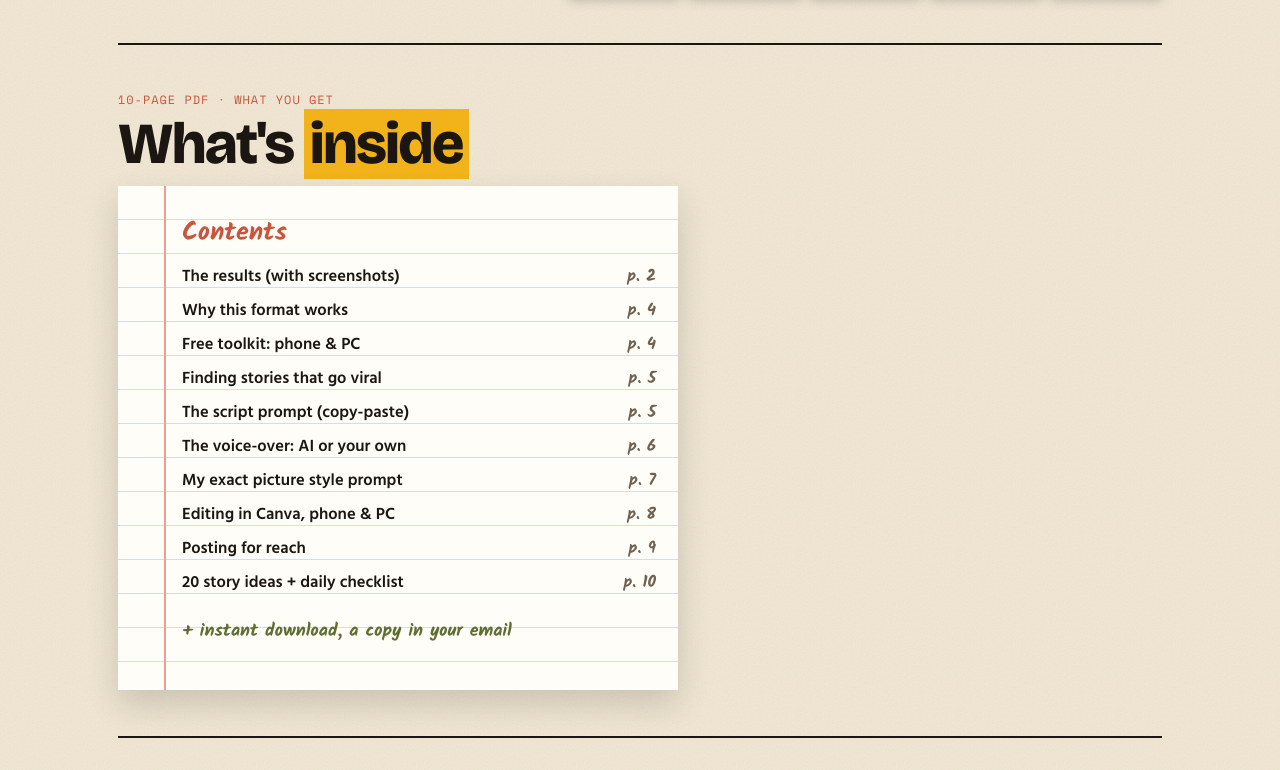
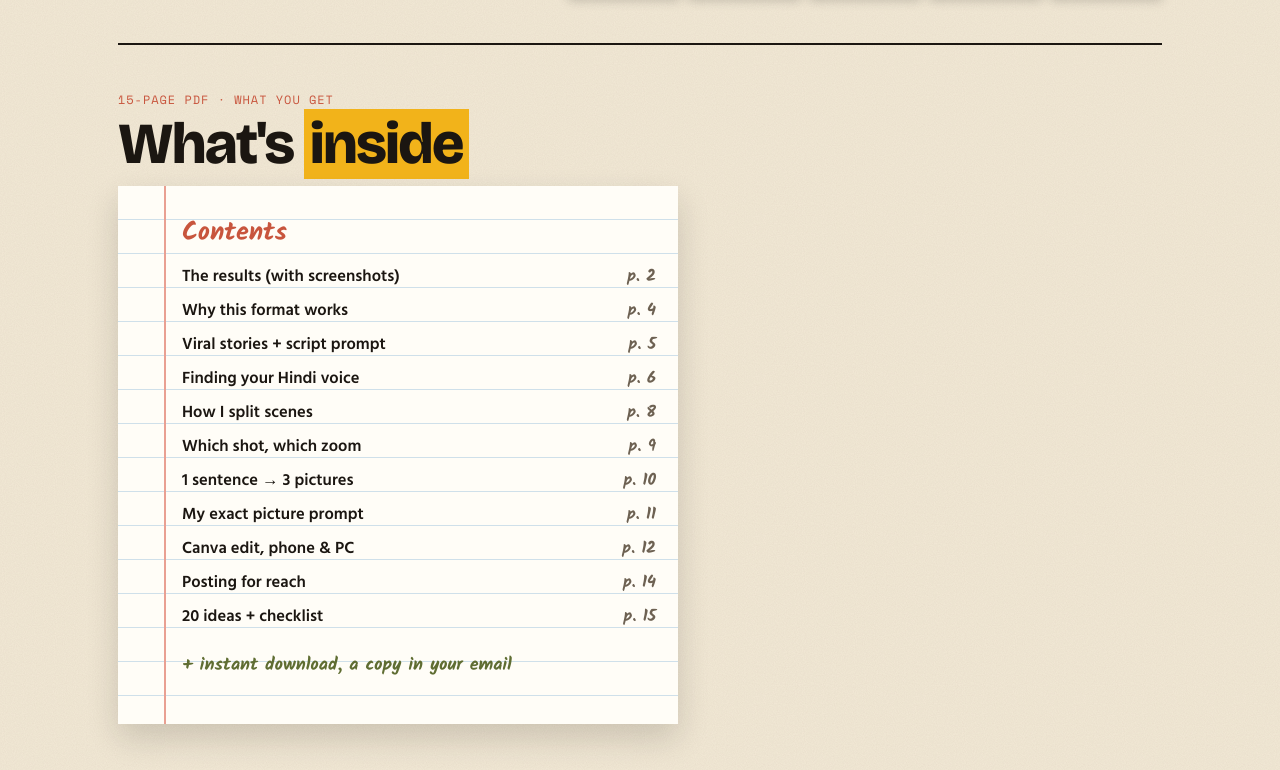
Before and after one commit to SahilScripts/reel-guide, a plain HTML site: page wiser/index.html in a window 1280 px wide. Shown: the part 1750-2520 px from the top of the page. Drawn offline with nearby package versions, Linux system fonts and the light colour scheme; no server answers.

Commit message:
Wiser guide: 15 pages (voice search, storyboard, shots and zoom, examples)
Co-Authored-By: Claude Opus 5.5 <noreply@anthropic.com>

```diff
--- a/wiser/index.html
+++ b/wiser/index.html
@@ -171,21 +171,22 @@ footer a{margin-right:12px}
   </section>
 
   <section class="sec">
-    <div class="kick mono">10-page PDF · what you get</div>
+    <div class="kick mono">15-page PDF · what you get</div>
     <h2>What's <em>inside</em></h2>
     <div class="note-page">
       <h3>Contents</h3>
       <ul class="toc">
         <li><b>The results (with screenshots)</b><i>p. 2</i></li>
         <li><b>Why this format works</b><i>p. 4</i></li>
-        <li><b>Free toolkit: phone &amp; PC</b><i>p. 4</i></li>
-        <li><b>Finding stories that go viral</b><i>p. 5</i></li>
-        <li><b>The script prompt (copy-paste)</b><i>p. 5</i></li>
-        <li><b>The voice-over: AI or your own</b><i>p. 6</i></li>
-        <li><b>My exact picture style prompt</b><i>p. 7</i></li>
-        <li><b>Editing in Canva, phone &amp; PC</b><i>p. 8</i></li>
-        <li><b>Posting for reach</b><i>p. 9</i></li>
-        <li><b>20 story ideas + daily checklist</b><i>p. 10</i></li>
+        <li><b>Viral stories + script prompt</b><i>p. 5</i></li>
+        <li><b>Finding your Hindi voice</b><i>p. 6</i></li>
+        <li><b>How I split scenes</b><i>p. 8</i></li>
+        <li><b>Which shot, which zoom</b><i>p. 9</i></li>
+        <li><b>1 sentence → 3 pictures</b><i>p. 10</i></li>
+        <li><b>My exact picture prompt</b><i>p. 11</i></li>
+        <li><b>Canva edit, phone &amp; PC</b><i>p. 12</i></li>
+        <li><b>Posting for reach</b><i>p. 14</i></li>
+        <li><b>20 ideas + checklist</b><i>p. 15</i></li>
       </ul>
       <p class="bonus">+ instant download, a copy in your email</p>
     </div>
@@ -205,7 +206,7 @@ footer a{margin-right:12px}
     <div class="kick mono">One-time · instant PDF</div>
     <h2>Get the <em>guide</em></h2>
     <div class="ticket">
-      <div class="l"><h3>The Wiser Reels Method</h3><ul><li>10-page PDF, simple English</li><li>Phone and PC steps</li><li>Copy-paste script &amp; picture prompts</li><li>Download right after paying</li></ul></div>
+      <div class="l"><h3>The Wiser Reels Method</h3><ul><li>15-page PDF, simple English</li><li>Phone and PC steps</li><li>Copy-paste script &amp; picture prompts</li><li>Download right after paying</li></ul></div>
       <div class="r"><b>₹99</b><em class="ot">ONE TIME</em></div>
     </div>
     <form id="form" novalidate>
```
